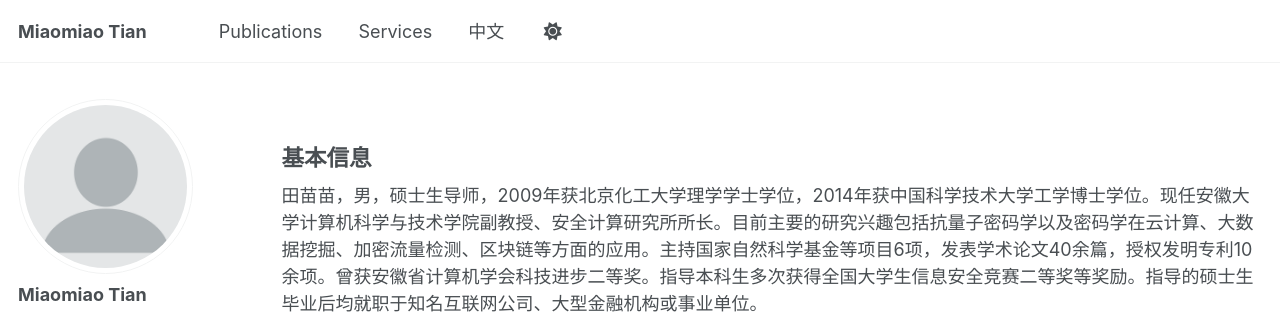
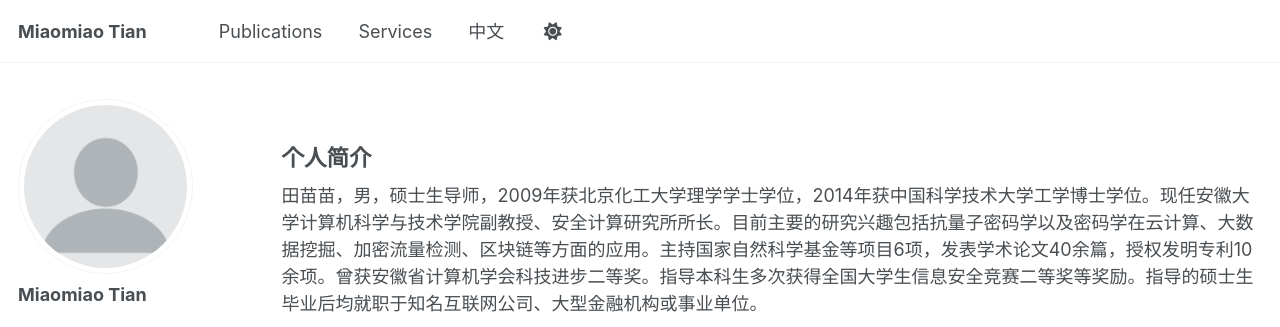
Before and after one commit to dmtian/dmtian.github.io, a Jekyll site: the page built from _pages/chinese.html, in a window 1280 px wide and 1051 px high. Shown: the top 327 px of the window. Built offline with Jekyll 4.4.1, drawn with Linux system fonts in a browser that asks for light colours.

Commit message:
Update chinese.html

```diff
--- a/_pages/chinese.html
+++ b/_pages/chinese.html
@@ -5,7 +5,7 @@ permalink: /chinese/
 author_profile: true
 ---
 
-<h2>基本信息</h2>
+<h2>个人简介</h2>
 田苗苗，男，硕士生导师，2009年获北京化工大学理学学士学位，2014年获中国科学技术大学工学博士学位。现任安徽大学计算机科学与技术学院副教授、安全计算研究所所长。目前主要的研究兴趣包括抗量子密码学以及密码学在云计算、大数据挖掘、加密流量检测、区块链等方面的应用。主持国家自然科学基金等项目6项，发表学术论文40余篇，授权发明专利10余项。曾获安徽省计算机学会科技进步二等奖。指导本科生多次获得全国大学生信息安全竞赛二等奖等奖励。指导的硕士生毕业后均就职于知名互联网公司、大型金融机构或事业单位。
 <br>
 <h2>招生</h2>
```
